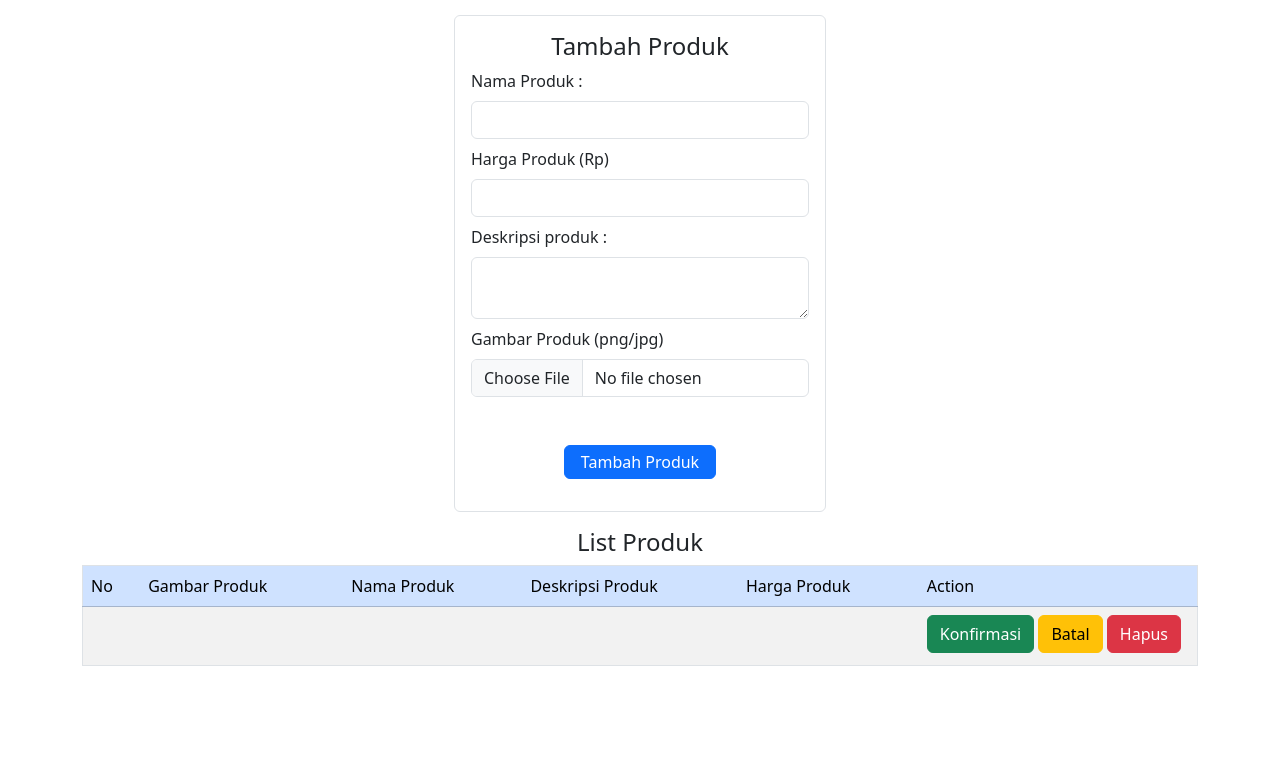
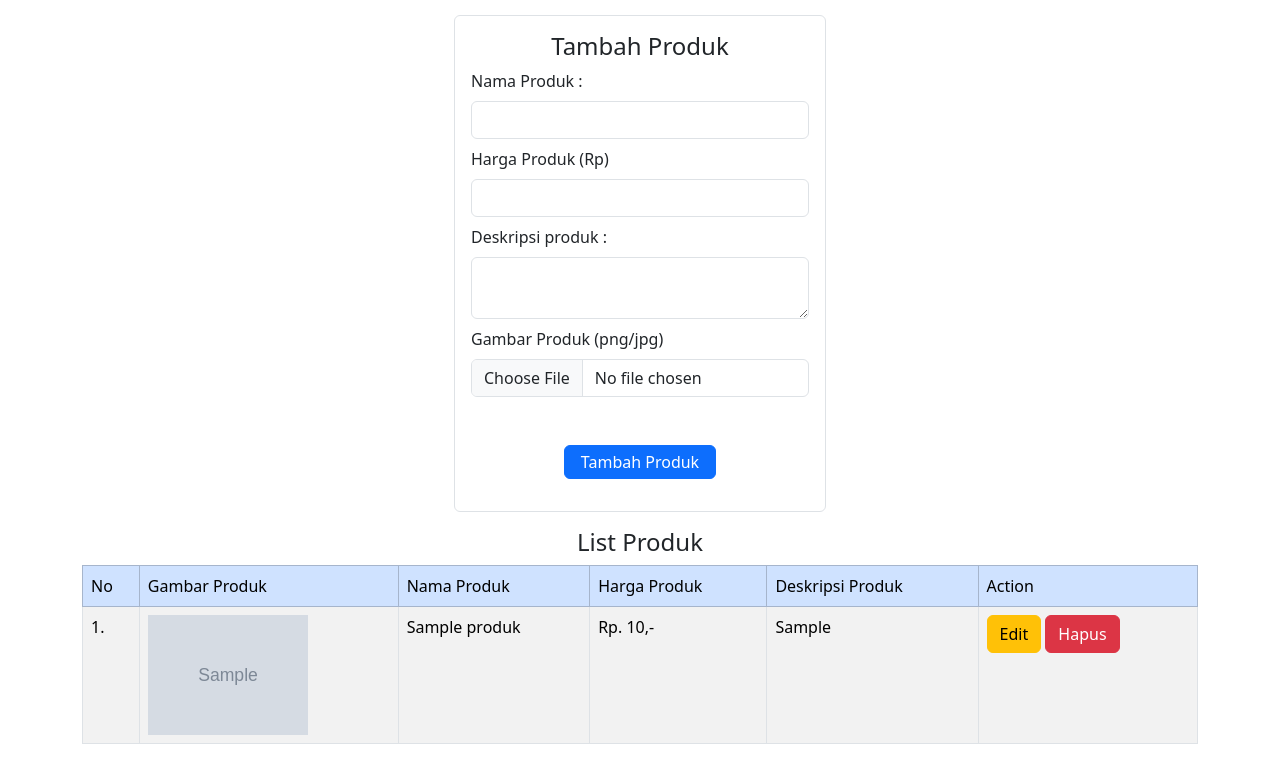
Before and after one commit to Nqadhafi/e-commerce, a PHP site: page /admin/?page=tambah in a window 1280 px wide. Shown: the part 135-895 px from the top of the page. Before the commit the page ends 801 px from the top, so only its background shows below. Run offline with PHP 8.4, Linux system fonts and the light colour scheme; tables that the repository leaves empty or names only in its code hold one stand-in row (values such as "Sample post"); grey boxes marked "Sample" are stand-in pictures.

Commit message:
insert & delete logic

```diff
--- a/admin/index.php
+++ b/admin/index.php
@@ -1,8 +1,12 @@
 <?php
-include ('../config.php')
+include('../config.php');
+$query = mysqli_query($config, "SELECT * FROM tb_produk");
+
+$data = mysqli_fetch_all($query, MYSQLI_ASSOC);
 ?>
 <!DOCTYPE html>
 <html lang="en">
+
 <head>
     <meta charset="UTF-8">
     <meta name="viewport" content="width=device-width, initial-scale=1.0">
@@ -11,13 +15,16 @@ include ('../config.php')
     <link rel="stylesheet" href="../lib/css/bootstrap.min.css">
     <script src="../lib/js/bootstrap.bundle.min.js"></script>
 </head>
+
 <body>
 
     <!-- Navbar -->
     <nav class="navbar navbar-expand-md d-flex flex-row bg-secondary">
         <div class="container-fluid d-flex flex-column">
             <div class="d-flex flex-row justify-content-between">
-            <a class="navbar-brand" href="./"><h1>Admin Panel</h1></a>
+                <a class="navbar-brand" href="./">
+                    <h1>Admin Panel</h1>
+                </a>
                 <button class="navbar-toggler" type="button" data-bs-toggle="collapse" data-bs-target="#navbarSupportedContent" aria-controls="navbarSupportedContent" aria-expanded="false" aria-label="Toggle navigation">
                     <span class="navbar-toggler-icon"></span>
                 </button>
@@ -45,12 +52,10 @@ include ('../config.php')
     </nav>
 
     <?php
-    if(isset($_GET['page']))
-    {
-        if($_GET['page'] == 'tambah'){
+    if (isset($_GET['page'])) {
+        if ($_GET['page'] == 'tambah') {
             include './upload.php';
-        }
-        else if($_GET['page'] == 'check'){
+        } else if ($_GET['page'] == 'check') {
             include './confirm.php';
             exit();
         }
@@ -58,30 +63,41 @@ include ('../config.php')
     ?>
     <div class="container d-flex flex-column justify-content-center">
         <h4 class="text-center mt-3">List Produk</h4>
-        <table  class="table table-striped border" >
+        <table class="table table-striped table-bordered">
             <thead class="table-primary">
                 <td>No</td>
                 <td>Gambar Produk</td>
                 <td>Nama Produk</td>
+                <td>Harga Produk</td>
                 <td>Deskripsi Produk</td>
-                <td>Harga Produk</td>
-                <td class="w-25">Action</td>
+                <td>Action</td>
             </thead>
+            <?php
+            $no = 1;
+            ?>
+            <?php foreach ($data as $data) : ?>
                 <tr>
                 <td>
-                    <img src="" alt="" class="product-img">
+                    <?php
+                    echo $no++ .".";
+                    ?>
                 </td>
-                <td></td>
-                <td></td>
-                <td></td>
-                <td></td>
                     <td>
-                    <a href="" class="btn btn-success mb-1">Konfirmasi</a>
-                    <a href="" class="btn btn-warning mb-1">Batal</a>
-                    <a href="" class="btn btn-danger mb-1">Hapus</a>
+                        <div class="product-img">
+                            <img src="../assets/uploads/<?php echo $data['gambar_produk'] ?>" alt="">
+                        </div>
+                    </td>
+                    <td><?php echo $data['nama_produk']?></td>
+                    <td>Rp. <?php echo $data['harga_produk']?>,-</td>
+                    <td><?php echo $data['deskripsi_produk']?></td>
+                    <td>
+                        <a href="" class="btn btn-warning mb-1">Edit</a>
+                        <a href="./delete.php?id=<?php echo $data['id_produk'] ?>" class="btn btn-danger mb-1" onclick="return confirm('Anda yakin menghapus produk ini?');">Hapus</a>
                     </td>
                 </tr>
+            <?php endforeach; ?>
         </table>
     </div>
 </body>
+
 </html>
--- a/admin/upload.php
+++ b/admin/upload.php
@@ -6,7 +6,11 @@ if (isset($_POST['tambah'])){
     $p_deskripsi = $_POST['deskripsi_produk'];
     $p_gambar = $_FILES['gambar_produk']['name'];
     $p_gambar_temp = $_FILES['gambar_produk']['tmp_name'];
-    $p_folder_upload = '../assets/uploads/'.$p_gambar;
+
+    // Generate unique name for the file
+    $file_extension = pathinfo($p_gambar, PATHINFO_EXTENSION);
+    $unique_name = uniqid() . '.' . $file_extension;
+    $p_folder_upload = '../assets/uploads/'.$unique_name;
 
     $query = mysqli_query($config, "INSERT INTO `tb_produk`(
     nama_produk,
@@ -18,22 +22,18 @@ if (isset($_POST['tambah'])){
     '$p_nama',
     '$p_harga',
     '$p_deskripsi',
-    '$p_gambar'
+    '$unique_name'
     )");
 
     if($query){
         move_uploaded_file($p_gambar_temp, $p_folder_upload);
         echo "
-        <div class='bg-success text-center'>
-        <h5 class='p-2' style='color:white;'>Sukses menambahkan produk</h5>
-        </div>
-        ";
+        <script> alert('Produk berhasil ditambah');window.location.href='./index.php?page=tambah';</script>";
+        exit();
     }
     else{
         echo "
-        <div class='bg-danger text-center'>
-        <h5 class='p-2' style='color:white;'>Gagal menambahkan produk</h5>
-        </div>
+        <script> alert('Produk gagal ditambahkan');window.location.href='./index.php?page=tambah';</script>
         ";
     }
 }
@@ -61,10 +61,7 @@ if (isset($_POST['tambah'])){
             </div>
             <div class="text-center mt-5 mb-3">
             <input type="submit" value="Tambah Produk" name="tambah" class=" btn btn-primary px-3 py-1">
-
         </div>
         </div>
-
-    </div>
     </div>
 </form>
--- a/lib/css/main.css
+++ b/lib/css/main.css
@@ -18,3 +18,6 @@
     flex-wrap: wrap;
     justify-content: center;
 }
+.product-img img{
+ max-width: 10rem;
+}
```
Also changed, not shown: admin/delete.php (+23 -0 lines). Lines whose indentation alone changed are shown as unchanged.
